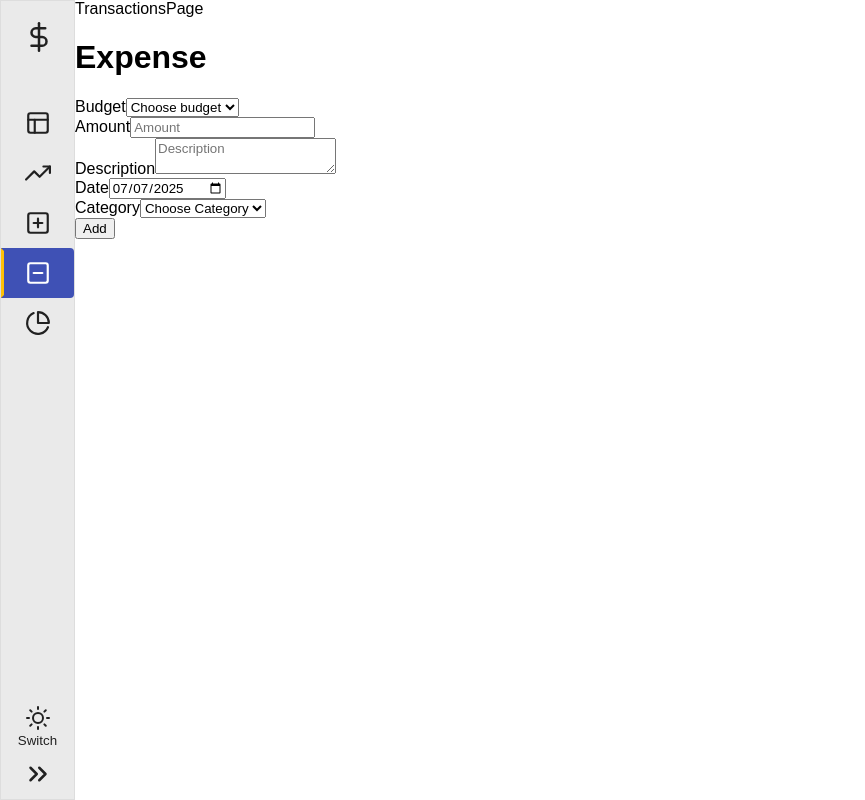
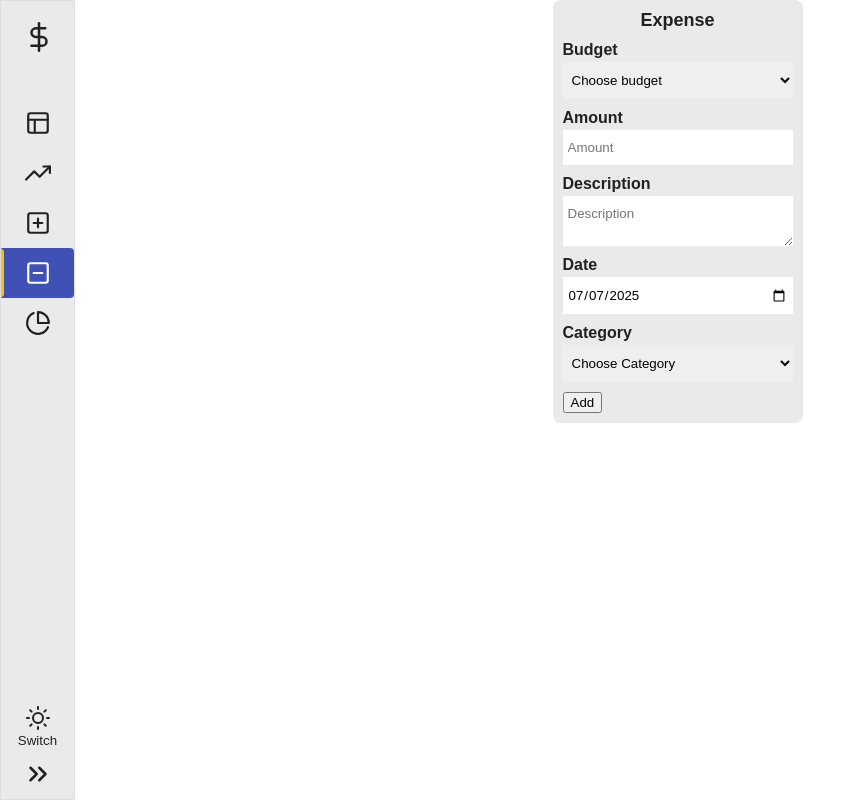
Before and after one commit to alexanderivanov2/budget-app, a React (Vite) app: page /transactions/expenses in a window 1280 px wide. Shown: the whole page, without its empty margins (0-865 px from the left). Built offline with nearby package versions, Linux system fonts and the light colour scheme.

Commit message:
implement base ui for transaction form

```diff
--- /dev/null
+++ b/src/pages/transactions/TransactionForm.module.scss
@@ -0,0 +1,3 @@
+.form-income, .form-expenses {
+    display: flex;
+}
--- a/src/pages/transactions/TransactionForm.tsx
+++ b/src/pages/transactions/TransactionForm.tsx
@@ -2,8 +2,6 @@ import type React from 'react';
 import FormField from '../../components/ui/input/FormField';
 import useTransactionForm from '../../hooks/useTransactionForm';
 import { useLocation } from 'react-router-dom';
-// import { useContext } from 'react';
-// import { useDataContext } from '../../context/DataContext';
 
 const SELECT_CATEGORY_DATA = {
     income: {
@@ -20,15 +18,19 @@ const SELECT_CATEGORY_DATA = {
     },
 }
 
-const TransactionForm = () => {
+interface Props {
+    title?: string;
+}
+
+const TransactionForm: React.FC<Props> = ({ title }) => {
     const location = useLocation();
     const transactionFormType = location.pathname.includes('expenses') ? 'expense' : 'income';
     const { form: transactionForm, selectedDate, handleSubmit, handleChange, handleBlur } = useTransactionForm(transactionFormType);
     const selectCategoryData = SELECT_CATEGORY_DATA[transactionFormType];
-    // const { incomeData, dataDispatch } = useDataContext();
 
     return (
-        <form onSubmit={handleSubmit}>
+        <form onSubmit={handleSubmit} className={`form-${transactionFormType}`}>
+            {title && <h6 className='transaction-form-title'>{title}</h6>}
             <FormField
                 label={{
                     htmlFor: 'transactionBudget',
@@ -37,7 +39,7 @@ const TransactionForm = () => {
                 }}
                 error={{
                     message: transactionForm.budget.errorMessage,
-                    className: 'transcation-budget-error'
+                    className: 'transaction-error transcation-budget-error'
                 }}
                 className='transaction-form-field'
             >
@@ -66,7 +68,7 @@ const TransactionForm = () => {
                 }}
                 error={{
                     message: transactionForm.amount.errorMessage,
-                    className: 'transcation-amount-error'
+                    className: 'transaction-error transcation-amount-error'
                 }}
                 className='transaction-form-field'
             />
@@ -95,7 +97,7 @@ const TransactionForm = () => {
                 }}
                 error={{
                     message: transactionForm.date.errorMessage,
-                    className: 'transcation-date-error'
+                    className: 'transaction-error transcation-date-error'
                 }}
                 className='transaction-form-field'
                 input={{
@@ -115,7 +117,7 @@ const TransactionForm = () => {
                 }}
                 error={{
                     message: transactionForm.category.errorMessage,
-                    className: `transcation-${selectCategoryData.className}-error`
+                    className: `transaction-error transcation-${selectCategoryData.className}-error`
                 }}
                 className='transaction-form-field'
             >
--- a/src/pages/transactions/TransactionsPage.tsx
+++ b/src/pages/transactions/TransactionsPage.tsx
@@ -4,7 +4,6 @@ import { Outlet } from 'react-router-dom'
 const TransactionsPage = () => {
   return (
     <div className='transactions'>
-        TransactionsPage
         <Outlet />
     </div>
   )
--- a/src/pages/transactions/expenses/ExpensePage.tsx
+++ b/src/pages/transactions/expenses/ExpensePage.tsx
@@ -3,8 +3,7 @@ import TransactionForm from '../TransactionForm'
 const ExpensePage = () => {
   return (
     <div>
-      <h1>Expense</h1>
-      <TransactionForm />
+      <TransactionForm title='Expense' />
     </div>
   )
 }
--- a/src/pages/transactions/income/IncomePage.tsx
+++ b/src/pages/transactions/income/IncomePage.tsx
@@ -3,8 +3,7 @@ import TransactionForm from '../TransactionForm'
 const IncomePage = () => {
   return (
     <div className='transaction transaction-income'>
-      <h1>IncomePage</h1>
-      <TransactionForm />
+      <TransactionForm title='Income' />
     </div>
   )
 }
--- /dev/null
+++ b/src/styles/components/_components.scss
@@ -0,0 +1 @@
+@import './transaction-form';
--- /dev/null
+++ b/src/styles/components/_transaction-form.scss
@@ -0,0 +1,53 @@
+.form-income,
+.form-expense {
+    display: flex;
+    flex-direction: column;
+    align-items: flex-start;
+    justify-content: flex-start;
+    gap: 10px;
+
+    max-width: 250px;
+    width: 100%;
+    padding: 10px;
+
+    margin: 0 auto;
+
+    background-color: var(--color-surface);
+    color: var(--color-text-primary);
+    border-radius: 8px;
+
+    .transaction-form-title {
+        margin: 0;
+        font-size: 18px;
+        color: var(--color-text-primary);
+        align-self: center;
+    }
+
+    .form-field {
+        display: flex;
+        flex-direction: column;
+        justify-content: flex-start;
+        align-items: flex-start;
+        gap: 3px;
+        width: 100%;
+
+        input, textarea, option, select {
+            width: 100%;
+            padding: 10px 5px;
+            border: none;
+            outline: none;
+        }
+
+        label {
+            font-weight: bold;
+        }
+
+        .transaction-error {
+            color: var(--color-error);
+            font-size: 14px;
+            &::before {
+                content: '*'
+            }
+        }
+    }
+}
--- a/src/styles/index.scss
+++ b/src/styles/index.scss
@@ -1,3 +1,5 @@
 @import './variables.scss';
 @import './base.scss';
 @import './layout.scss';
+
+@import './components/components';
```
